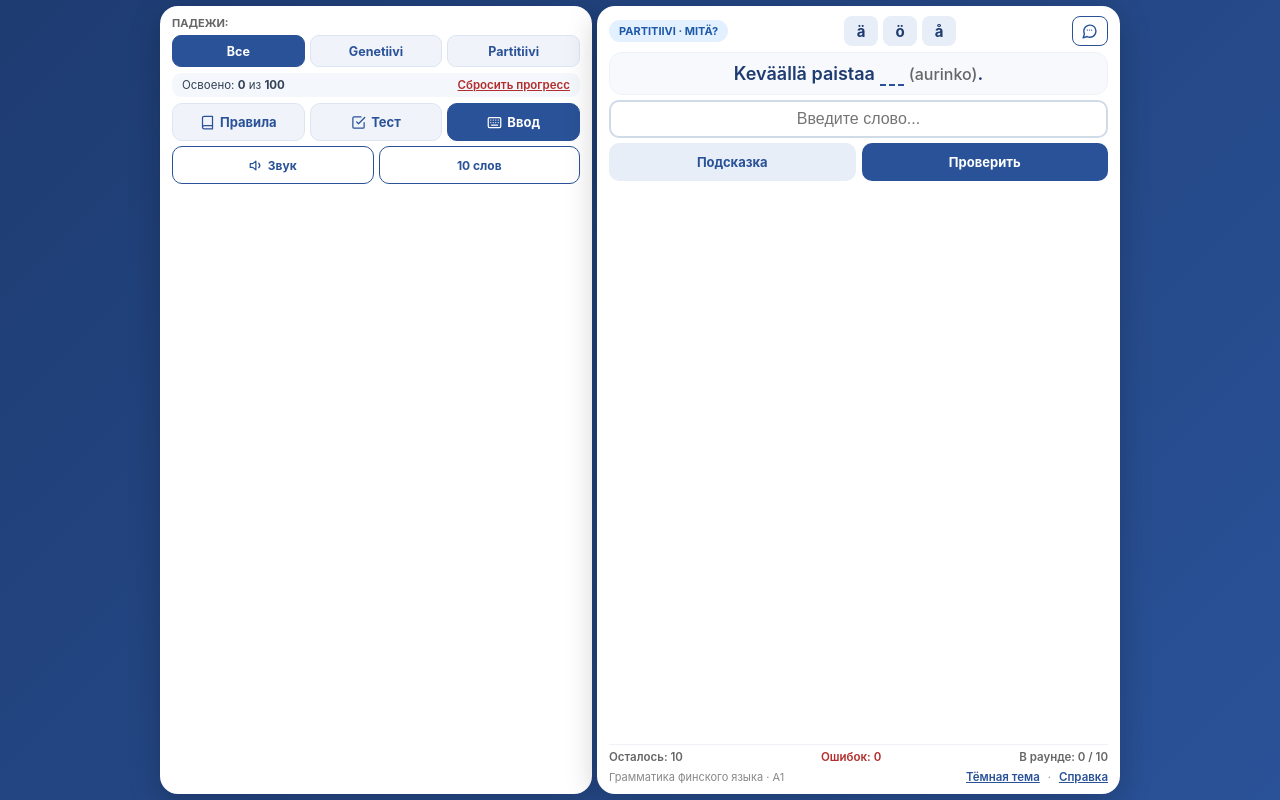
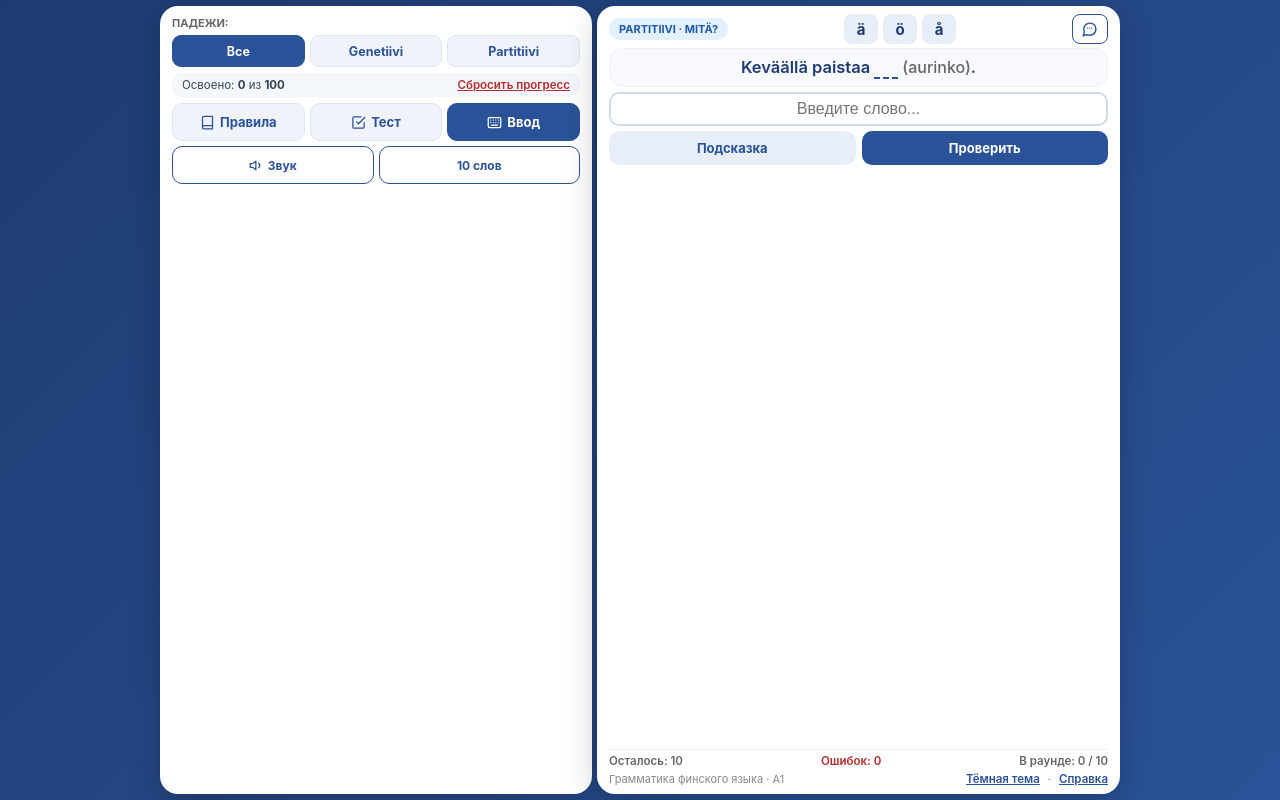
Before and after one commit to max-roz/partitiivi-genetiivi, a plain HTML site: page index.html in a window 1280 px wide. Drawn offline with Linux system fonts and the light colour scheme.

Commit message:
Update index.html

```diff
--- a/index.html
+++ b/index.html
@@ -116,15 +116,20 @@
   .modal-body { overflow-y: auto; padding-right: 4px; margin-bottom: 10px; }
   .modal-body ul { margin: 0; padding-left: 16px; display: flex; flex-direction: column; gap: 6px; }
     #gameArea { display: flex; flex-direction: column; flex-shrink: 0; }
+  .stats, .footer-bar { flex-shrink: 0; }
   @media (min-width: 640px) {
     .wrap { max-width: 960px; flex-direction: row; align-items: stretch; }
     .panel-top { width: 45%; overflow-y: auto; }
-    .panel-main { width: 55%; overflow-y: auto; }
-    .panel-main .word-box { padding: 8px 10px; margin-bottom: 5px; }
-    .panel-main .feedback-box { margin-top: 5px; padding: 6px 10px; }
+    .panel-main { width: 55%; overflow-y: auto; padding: 8px 12px; }
+    .panel-main .header-row { margin-bottom: 4px; min-height: 28px; }
+    .panel-main .word-box { padding: 7px 10px; margin-bottom: 5px; }
+    .panel-main .sentence { font-size: 16.5px; }
+    .panel-main .answer-input { height: 34px; }
+    .panel-main .feedback-box { margin-top: 5px; padding: 5px 10px; font-size: 12.5px; }
     .panel-main .buttons { margin-top: 5px; }
-    .panel-main .stats { margin-top: 6px; padding-top: 5px; }
-    .panel-main .footer-bar { padding-top: 6px; }
+    .panel-main .btn-primary, .panel-main .btn-success, .panel-main .btn-wrong, .panel-main .btn-secondary { height: 34px; }
+    .panel-main .stats { margin-top: 6px; padding-top: 4px; }
+    .panel-main .footer-bar { padding-top: 4px; }
   }
 
 
```
